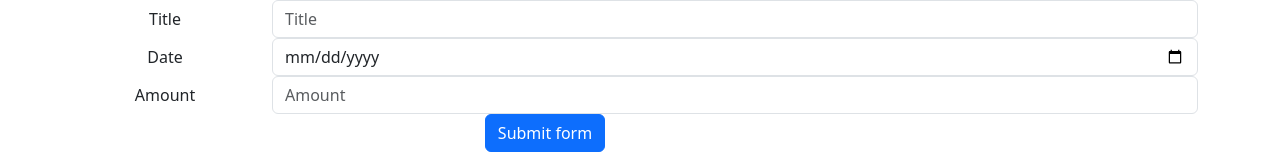
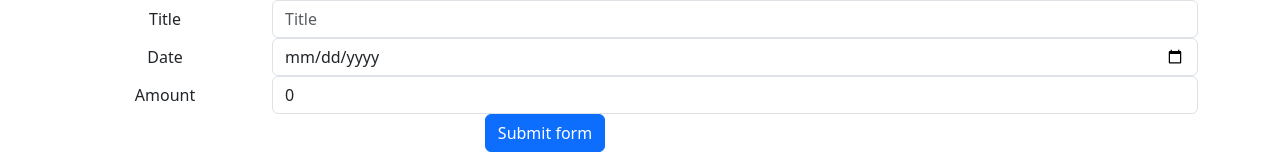
Before and after one commit to Panda-cry/learning_react, a React (Create React App) app in the folder lectures/: page / in a window 1280 px wide. Shown: the top 164 px of the page. Built offline with nearby package versions, Linux system fonts and the light colour scheme.

Commit message:
Two way binding from parent to child and other direction

```diff
--- a/lectures/src/App.js
+++ b/lectures/src/App.js
@@ -1,6 +1,8 @@
 import './App.css';
 import ExpenseItem from './lecture_3/components/ExpenseItems';
 import NewExpence from './lecture_4/components/NewExpence';
+import React, { useState } from 'react';
+
 function App() {
 const  expenses = [
   {title:"Title 1" , amount: 123, date : new Date(2021, 2, 13), },
@@ -12,9 +14,13 @@ const  expenses = [
 
 ]
 
+  const [expences, setExpences] = useState(expenses)
+function addExpenseHandler(expense){
+  setExpences(expense)
+}
   return (
     <div class="container" className="App">
-      <NewExpence/>
+      <NewExpence addExpense={addExpenseHandler}/>
     <ul class="list-group list-group-flush">
     {
       expenses.map((expense, index)=>(
--- a/lectures/src/lecture_4/components/ExpenseFrom.js
+++ b/lectures/src/lecture_4/components/ExpenseFrom.js
@@ -1,16 +1,69 @@
-function ExpenceForm() {
+import React, { useState} from "react";
+
+//mogli smo da uzmemo samo jedan useState
+//const [userFrom, setUserForm] = useState({
+//    title : '',
+  //  amount : '',
+    //date : '',
+//})
+//setUserForm(...userForm, override field)
+//ali onda moramo da pazimo da update uvek sve
+//da ne bi doslo do override i gubitka podataka
+
+//trebalo bi da bude ok ali nekada moze da zakaze
+//moze da ne update na vreme jer je sve scheduled u react
+//kada su u pitanju fje.
+//setFrom((proslo_stanje)=>{
+ // return {...proslo_stanje, pretabano_polje:.tigers.value}
+//})
+function ExpenceForm(props) {
+  function titleChangeHanlder(event){
+    setTitle(event.target.value)
+  }
+
+  function amountChangeHandler(event){
+    setAmount(event.target.value)
+  }
+
+  function dateChangeHandler(event){
+    setDate(event.target.value)
+  }
+  const [date, setDate] = useState()
+  const [amount, setAmount] = useState(0)
+  const [title, setTitle] = useState('')
+
+
+  function submitPressHandler(event){
+    event.preventDefault();
+    console.log("Last title :" + title)
+    console.log("Last amount :" + amount)
+    console.log("Last date :" + date)
+
+    const expenseObj = {
+      title:title,
+      amount:amount,
+      date: new Date(date)
+    }
+    props.onSaveExpenseData(expenseObj)
+    setAmount('')
+    setTitle('')
+    setDate('')
+  }
+
   return (
-    <form>
+    <form onSubmit={submitPressHandler}>
       <div class="form-group row">
         <label for="title" class="col-sm-2 col-form-label">
           Title
         </label>
         <div class="col-sm-10">
           <input
+          value={title}
             type="text"
             class="form-control"
             id="title"
             placeholder="Title"
+            onChange={titleChangeHanlder}
           />
         </div>
       </div>
@@ -20,9 +73,11 @@ function ExpenceForm() {
         </label>
         <div class="col-sm-10">
           <input
+          value={date}
             type="date"
             class="form-control"
             id="date"
+            onChange={dateChangeHandler}
             placeholder="Date"
           />
         </div>
@@ -33,17 +88,19 @@ function ExpenceForm() {
         </label>
         <div class="col-sm-10">
           <input
+          value={amount}
             type="number"
             class="form-control"
             id="amount"
             placeholder="Amount"
+            onChange={amountChangeHandler}
             min="0.01" step="0.01"
           />
         </div>
       </div>
       <div class="form-group row">
     <div class="col-sm-10">
-      <button type="submit" class="btn btn-primary">Submit form</button>
+      <button type="submit"  class="btn btn-primary">Submit form</button>
     </div>
   </div>
     </form>
--- a/lectures/src/lecture_4/components/NewExpence.js
+++ b/lectures/src/lecture_4/components/NewExpence.js
@@ -1,9 +1,15 @@
 import ExpenceForm from "./ExpenseFrom";
-function NewExpence(){
-
+function NewExpence(props){
+    function saveExpenseHandler(enteredExpenseData){
+        const expenseData = {
+            ...enteredExpenseData,
+            id : Math.random().toString()
+        }
+        props.addExpense(expenseData)
+    }
     return (
         <div class="container">
-        <ExpenceForm></ExpenceForm>
+        <ExpenceForm onSaveExpenseData={saveExpenseHandler}></ExpenceForm>
         </div>
     )
 }
```
